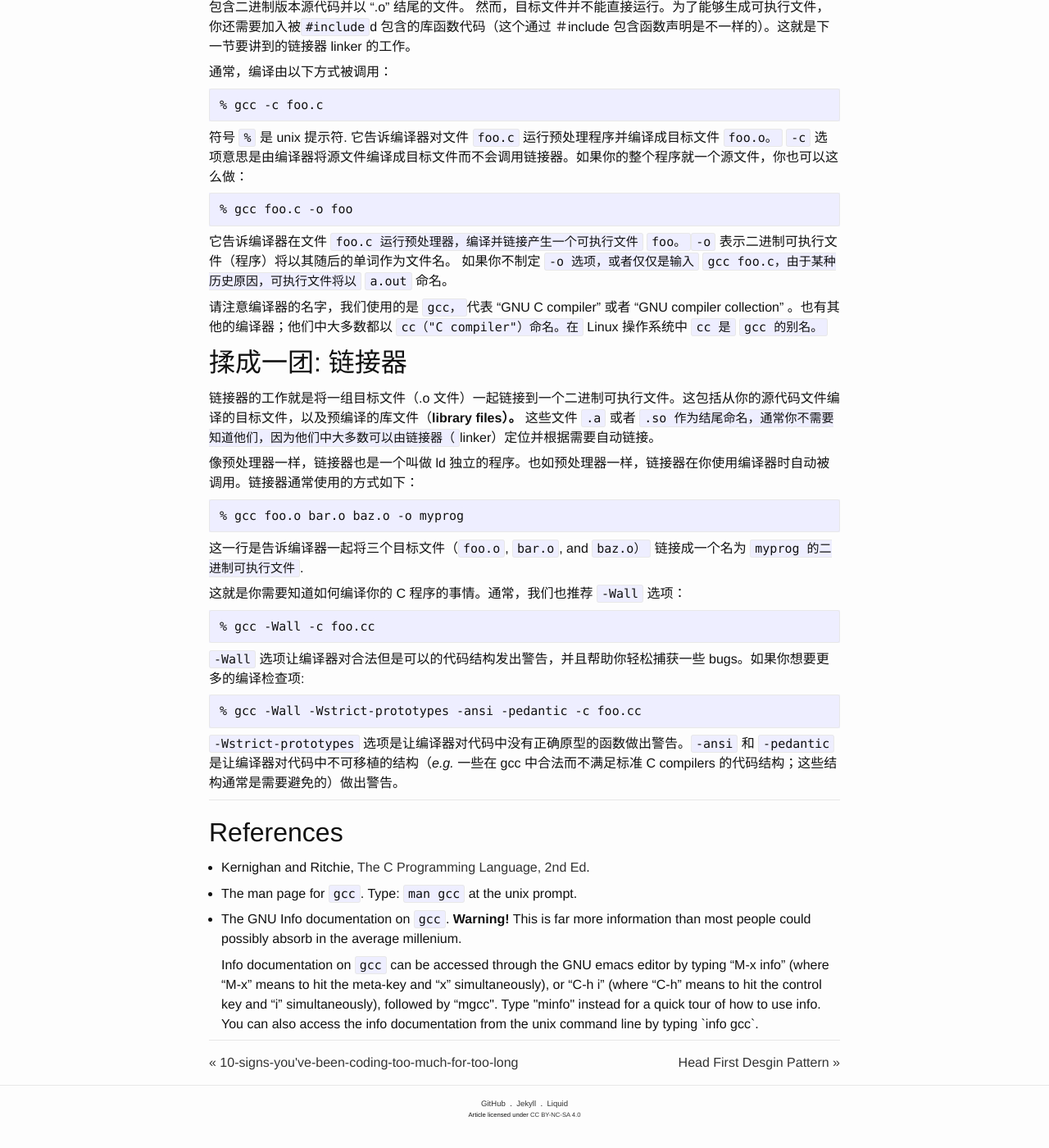
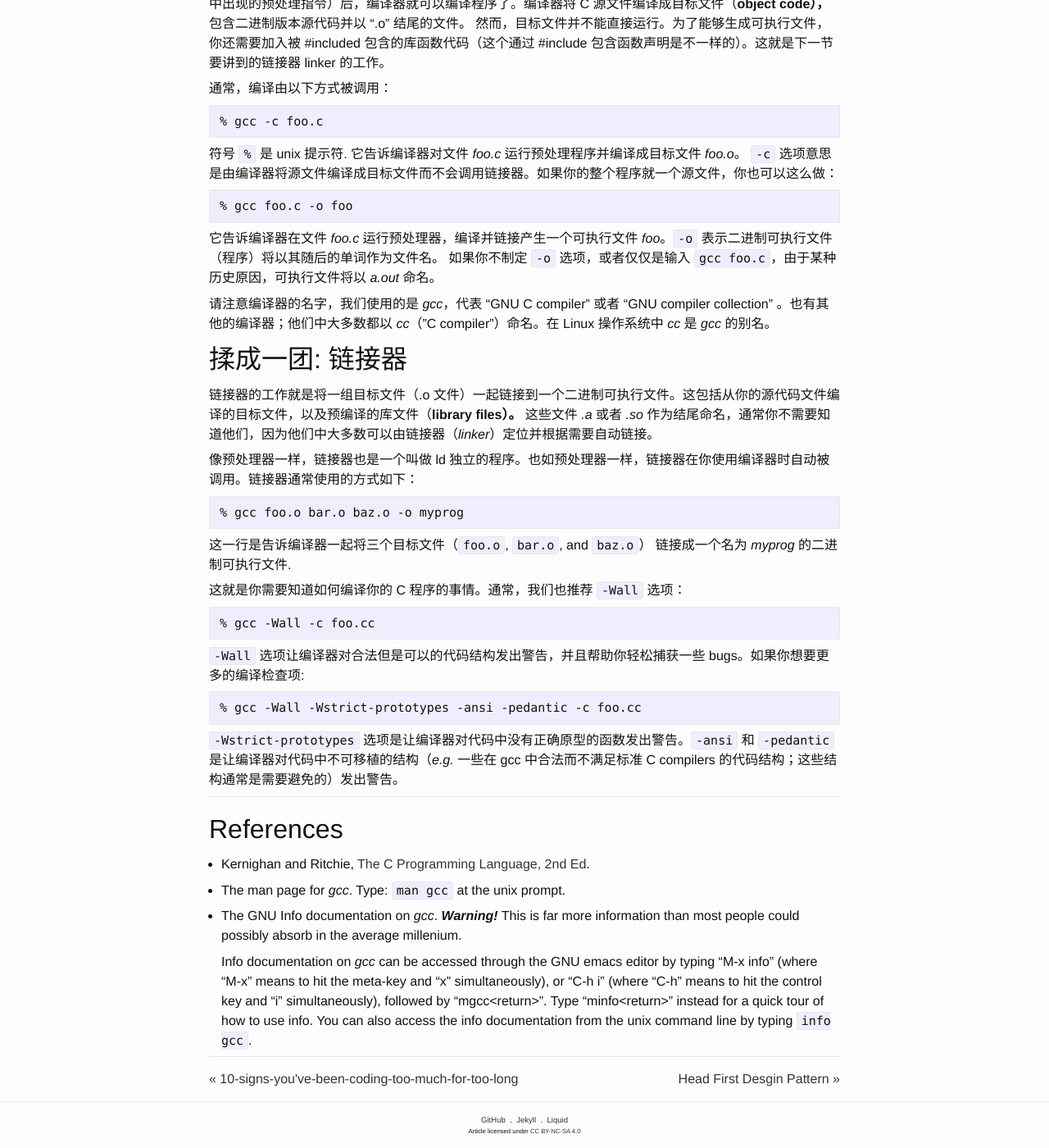
Before and after one commit to ousiax/ousiax.github.io, a Jekyll site: the page built from _posts/2016-03-26-C-track:-compiling-C-programs.md, in a window 1280 px wide and 1400 px high, scrolled down 1609 px. Shown: the whole window at 82% size. Built offline with Jekyll 4.4.1, drawn with Linux system fonts in a browser that asks for light colours; comment, search, counter and statistics services are not loaded; some of the changed text lies outside the part shown.

Commit message:
Update post

```diff
--- a/_posts/2016-03-26-C-track:-compiling-C-programs.md
+++ b/_posts/2016-03-26-C-track:-compiling-C-programs.md
@@ -52,35 +52,35 @@ categories: ['C', 'Compiling']
 
         #include <stdio.h>
 
-    在源代码编译之前，预处理器将<stdio.h> 的内容替换 `#include `语句所在的位置。 `#include` 总是用于主要包含函数声明和＃define 语句的头文件。 这时，我们可以通过 `#include` 语句而使用一些函数，如 `printf` 和 `scanf`, 这两个函数的声明就位于文件 `stdio.h 中`. 在源文件中，在函数声明或者定义之前，C compilers 是不允许我们使用函数的；`#include` 语句就是用于这种情况，从而使我们可以复用之前用C 编写的代码。
+    在源代码编译之前，预处理器将*&lt;stdio.h&gt;* 的内容替换 `#include` 语句所在的位置。 `#include` 总是用于主要包含函数声明和`#define` 语句的头文件。 这时，我们可以通过 `#include` 语句而使用一些函数，如 `printf` 和 `scanf`, 这两个函数的声明就位于文件 *stdio.h* 中. 在源文件中，在函数声明或者定义之前，C compilers 是不允许我们使用函数的；`#include` 语句就是用于这种情况，从而使我们可以复用之前用C 编写的代码。
 
 还有其他的各种预处理指令，我们将会根据需要进行有所处理。
 
 ## 生成目标文件: 编译器
 
-在 C 预处理器包含了所有的头文件并且展开所有的 `#define` 和 `#include` 语句（也有其他一些在源文件中出现的预处理指令）后，编译器就可以编译程序了。编译器将 C 源文件编译成目标文件（**object code），**包含二进制版本源代码并以 ".o" 结尾的文件。 然而，目标文件并不能直接运行。为了能够生成可执行文件，你还需要加入被`#include`d 包含的库函数代码（这个通过 ＃include 包含函数声明是不一样的）。这就是下一节要讲到的链接器 linker 的工作。
+在 C 预处理器包含了所有的头文件并且展开所有的 `#define` 和 `#include` 语句（也有其他一些在源文件中出现的预处理指令）后，编译器就可以编译程序了。编译器将 C 源文件编译成目标文件（**object code），**包含二进制版本源代码并以 ".o" 结尾的文件。 然而，目标文件并不能直接运行。为了能够生成可执行文件，你还需要加入被 #included 包含的库函数代码（这个通过 #include 包含函数声明是不一样的）。这就是下一节要讲到的链接器 linker 的工作。
 
 通常，编译由以下方式被调用：
 
     % gcc -c foo.c
 
-符号 `%` 是 unix 提示符. 它告诉编译器对文件 `foo.c` 运行预处理程序并编译成目标文件 `foo.o。` `-c` 选项意思是由编译器将源文件编译成目标文件而不会调用链接器。如果你的整个程序就一个源文件，你也可以这么做：
+符号 `%` 是 unix 提示符. 它告诉编译器对文件 *foo.c* 运行预处理程序并编译成目标文件 *foo.o*。 `-c` 选项意思是由编译器将源文件编译成目标文件而不会调用链接器。如果你的整个程序就一个源文件，你也可以这么做：
 
     % gcc foo.c -o foo
 
-它告诉编译器在文件 `foo.c 运行预处理器，编译并链接产生一个可执行文件` `foo。``-o` 表示二进制可执行文件（程序）将以其随后的单词作为文件名。 如果你不制定 `-o 选项，或者仅仅是输入` `gcc foo.c，由于某种历史原因，可执行文件将以` `a.out` 命名。
+它告诉编译器在文件 *foo.c* 运行预处理器，编译并链接产生一个可执行文件 *foo*。`-o` 表示二进制可执行文件（程序）将以其随后的单词作为文件名。 如果你不制定 `-o` 选项，或者仅仅是输入 `gcc foo.c`，由于某种历史原因，可执行文件将以 *a.out* 命名。
 
-请注意编译器的名字，我们使用的是 `gcc，`代表 "GNU C compiler" 或者 "GNU compiler collection" 。也有其他的编译器；他们中大多数都以 `cc（"C compiler"）命名。在` Linux 操作系统中 `cc 是` `gcc 的别名。`
+请注意编译器的名字，我们使用的是 *gcc*，代表 "GNU C compiler" 或者 "GNU compiler collection" 。也有其他的编译器；他们中大多数都以 *cc*（"C compiler"）命名。在 Linux 操作系统中 *cc* 是 *gcc* 的别名。
 
 ## 揉成一团: 链接器
 
-链接器的工作就是将一组目标文件（.o 文件）一起链接到一个二进制可执行文件。这包括从你的源代码文件编译的目标文件，以及预编译的库文件（**library files）。** 这些文件 `.a` 或者 `.so 作为结尾命名，通常你不需要知道他们，因为他们中大多数可以由链接器（`linker）定位并根据需要自动链接。
+链接器的工作就是将一组目标文件（.o 文件）一起链接到一个二进制可执行文件。这包括从你的源代码文件编译的目标文件，以及预编译的库文件（**library files）。** 这些文件 *.a* 或者 *.so* 作为结尾命名，通常你不需要知道他们，因为他们中大多数可以由链接器（*linker*）定位并根据需要自动链接。
 
 像预处理器一样，链接器也是一个叫做 ld 独立的程序。也如预处理器一样，链接器在你使用编译器时自动被调用。链接器通常使用的方式如下：
 
     % gcc foo.o bar.o baz.o -o myprog
 
-这一行是告诉编译器一起将三个目标文件（`foo.o`, `bar.o`, and `baz.o）` 链接成一个名为 `myprog 的二进制可执行文件`.
+这一行是告诉编译器一起将三个目标文件（`foo.o`, `bar.o`, and `baz.o`） 链接成一个名为 *myprog* 的二进制可执行文件.
 
 这就是你需要知道如何编译你的 C 程序的事情。通常，我们也推荐 `-Wall` 选项：
 
@@ -90,7 +90,7 @@ categories: ['C', 'Compiling']
 
     % gcc -Wall -Wstrict-prototypes -ansi -pedantic -c foo.cc
 
- `-Wstrict-prototypes` 选项是让编译器对代码中没有正确原型的函数做出警告。`-ansi` 和 `-pedantic` 是让编译器对代码中不可移植的结构（_e.g._ 一些在 gcc 中合法而不满足标准 C compilers 的代码结构；这些结构通常是需要避免的）做出警告。
+ `-Wstrict-prototypes` 选项是让编译器对代码中没有正确原型的函数发出警告。`-ansi` 和 `-pedantic` 是让编译器对代码中不可移植的结构（_e.g._ 一些在 gcc 中合法而不满足标准 C compilers 的代码结构；这些结构通常是需要避免的）发出警告。
 
 * * *
 
@@ -98,10 +98,10 @@ categories: ['C', 'Compiling']
 
 * Kernighan and Ritchie, [The C Programming Language, 2nd Ed](http://www.amazon.cn/C-Programming-Language-Kernighan-Brian-W/dp/0131103628/ref=sr_1_fkmr0_3?ie=UTF8&qid=1458935417&sr=8-3-fkmr0&keywords=The+C+Programming+Language%2C+2nd+Ed).
 
-* The man page for `gcc`. Type:  `man gcc`   at the unix prompt.
+* The man page for *gcc*. Type: `man gcc` at the unix prompt.
 
-* The GNU Info documentation on `gcc`.  **Warning!** This is far more information than most people could possibly absorb in the average millenium.
+* The GNU Info documentation on *gcc*.  ***Warning!*** This is far more information than most people could possibly absorb in the average millenium.
 
-    Info documentation on `gcc` can be accessed through the GNU emacs editor by typing "M-x info" (where "M-x" means to hit the meta-key and "x" simultaneously), or "C-h i" (where "C-h" means to hit the control key and "i" simultaneously), followed by "mgcc<return>". Type "minfo<return>" instead for a quick tour of how to use info. You can also access the info documentation from the unix command line by typing  `info gcc`.
+    Info documentation on *gcc* can be accessed through the GNU emacs editor by typing "M-x info" (where "M-x" means to hit the meta-key and "x" simultaneously), or "C-h i" (where "C-h" means to hit the control key and "i" simultaneously), followed by "mgcc&lt;return&gt;". Type "minfo&lt;return&gt;" instead for a quick tour of how to use info. You can also access the info documentation from the unix command line by typing `info gcc`.
 
 * * *
```
Also changed, not shown: other parts of _posts/2016-03-26-C-track:-compiling-C-programs.md (+7 -7 lines).
